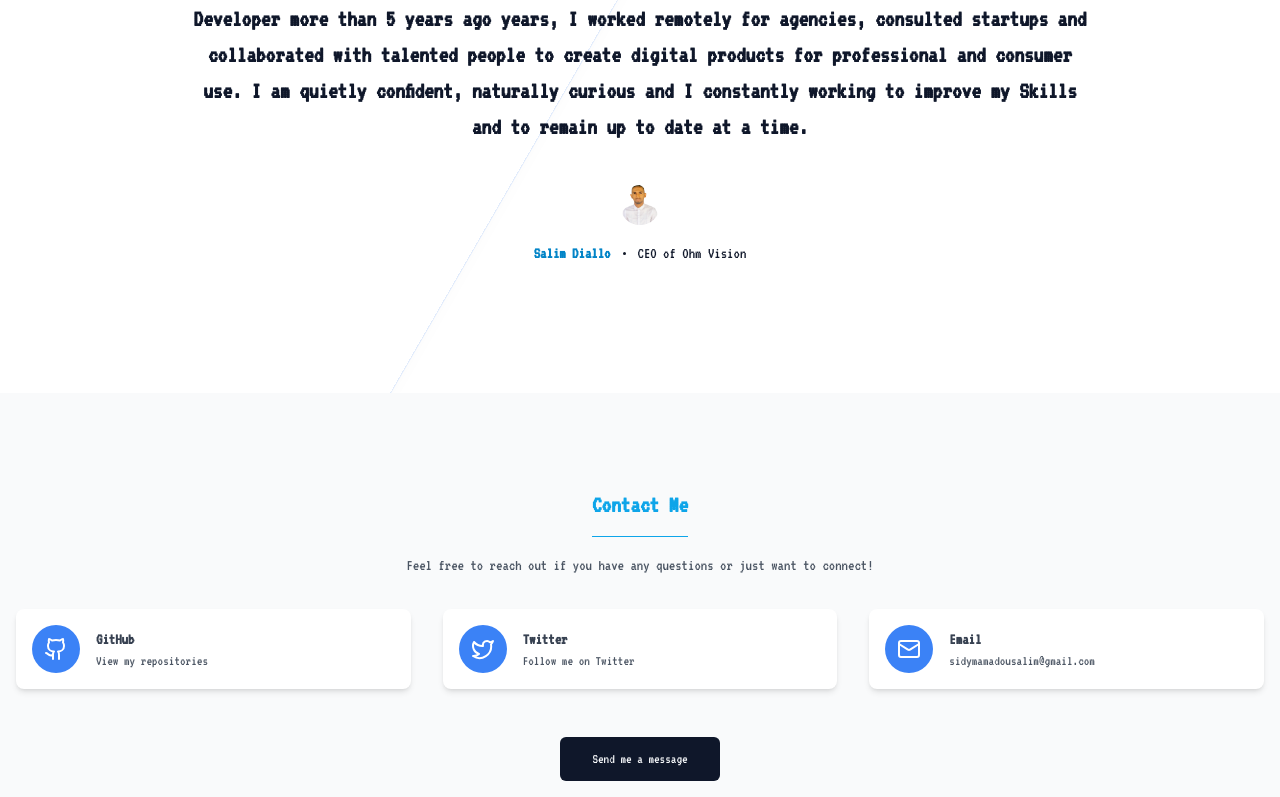
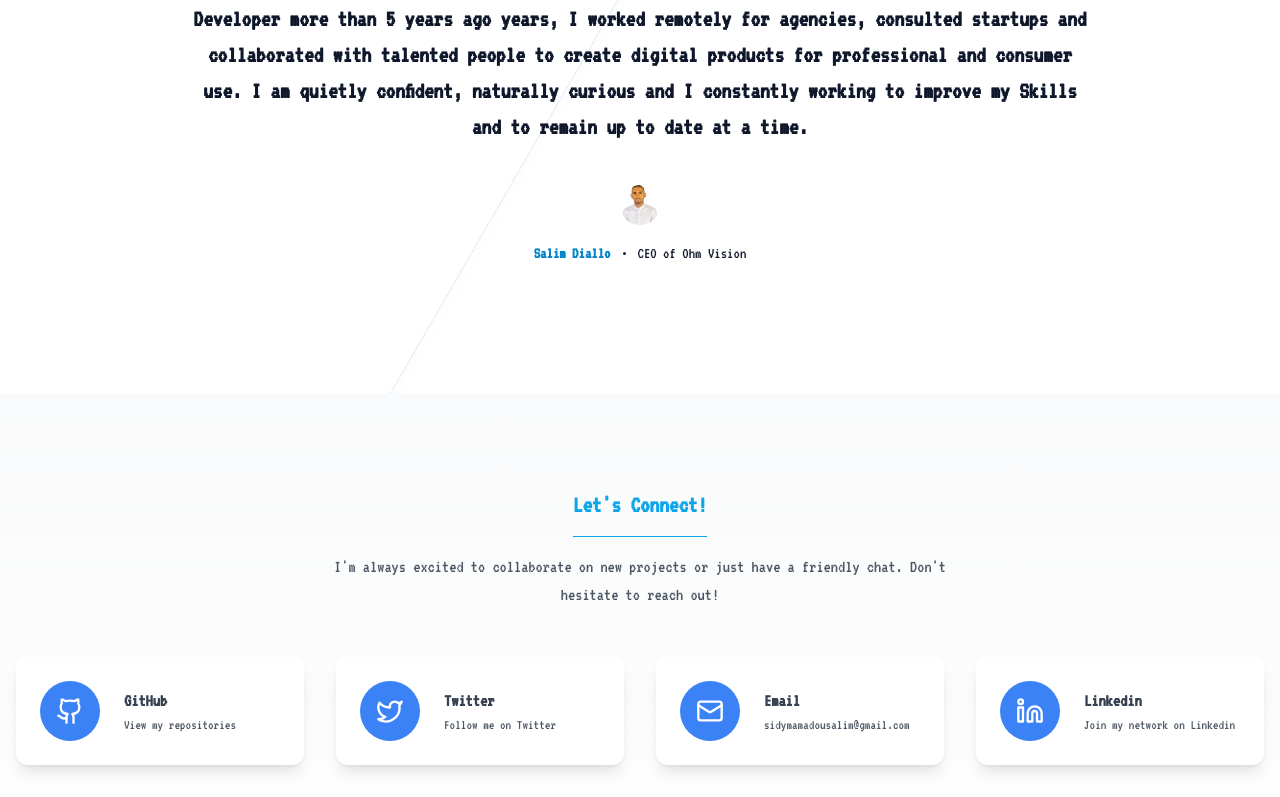
Before and after one commit to SidyMohamedSalim/salimportofolio, a Next.js app: page / in a window 1280 px wide. Shown: the part 2000-2797 px from the top of the page. Built offline with nearby package versions, Linux system fonts and the light colour scheme.

Commit message:
add linkkedin

```diff
--- a/components/Sections/Contact.tsx
+++ b/components/Sections/Contact.tsx
@@ -1,7 +1,8 @@
 "use client"
 
-import React from "react"
-import { Github, Mail, Twitter } from "lucide-react"
+import React, { useState } from "react"
+import { motion } from "framer-motion"
+import { Github, Link, Linkedin, Mail, Twitter } from "lucide-react"
 
 import { Button } from "@/components/ui/button"
 
@@ -20,68 +21,107 @@ const ContactItem: React.FC<ContactItemProps> = ({
   label,
   value,
   href,
-}) => (
-  <a
+}) => {
+  const [isHovered, setIsHovered] = useState(false)
+
+  return (
+    <motion.a
       href={href}
       target="_blank"
       rel="noreferrer noopener"
-    className="flex items-center p-4 bg-white rounded-lg shadow-md transition-all duration-300 hover:shadow-lg dark:bg-gray-800 dark:hover:bg-gray-700"
+      className="flex overflow-hidden items-center p-6 bg-white rounded-xl shadow-lg transition-all duration-300 hover:shadow-xl dark:bg-gray-800 dark:hover:bg-gray-700"
+      whileHover={{ scale: 1.05 }}
+      onHoverStart={() => setIsHovered(true)}
+      onHoverEnd={() => setIsHovered(false)}
     >
-    <div className="p-3 mr-4 text-white bg-blue-500 rounded-full">{icon}</div>
+      <motion.div
+        className="p-4 mr-6 text-white bg-blue-500 rounded-full"
+        animate={{ rotate: isHovered ? 360 : 0 }}
+        transition={{ duration: 0.5 }}
+      >
+        {icon}
+      </motion.div>
       <div>
-      <h3 className="font-semibold text-gray-700 dark:text-gray-200">
+        <h3 className="text-lg font-bold text-gray-700 dark:text-gray-200">
           {label}
         </h3>
         <p className="text-sm text-gray-600 dark:text-gray-400">{value}</p>
       </div>
-  </a>
+    </motion.a>
   )
+}
 
 export const Contacts: React.FC = () => {
   const contactItems: ContactItemProps[] = [
     {
-      icon: <Github size={24} />,
+      icon: <Github size={28} />,
       label: "GitHub",
       value: "View my repositories",
       href: siteConfig.links.github,
     },
     {
-      icon: <Twitter size={24} />,
+      icon: <Twitter size={28} />,
       label: "Twitter",
       value: "Follow me on Twitter",
       href: siteConfig.links.twitter,
     },
     {
-      icon: <Mail size={24} />,
+      icon: <Mail size={28} />,
       label: "Email",
       value: siteConfig.email,
       href: `mailto:${siteConfig.email}`,
     },
+    {
+      icon: <Linkedin size={28} />,
+      label: "Linkedin",
+      value: "Join my network on Linkedin",
+      href: siteConfig.links.linkedin,
+    },
   ]
 
   return (
-    <section id="contact" className="py-24 bg-gray-50 dark:bg-gray-900">
+    <section
+      id="contact"
+      className="py-24 bg-gradient-to-b from-gray-50 to-white dark:from-gray-900 dark:to-gray-800"
+    >
       <div className="container px-4 mx-auto">
-        <TitleSection title="Contact Me" />
-        <p className="mx-auto mt-4 max-w-2xl text-center text-gray-600 dark:text-gray-400">
-          Feel free to reach out if you have any questions or just want to
-          connect!
+        <motion.div
+          initial={{ opacity: 0, y: 20 }}
+          animate={{ opacity: 1, y: 0 }}
+          transition={{ duration: 0.5 }}
+        >
+          <TitleSection title="Let's Connect!" />
+          <p className="mx-auto mt-4 max-w-2xl text-lg text-center text-gray-600 dark:text-gray-400">
+            I'm always excited to collaborate on new projects or just have a
+            friendly chat. Don't hesitate to reach out!
           </p>
-        <div className="grid gap-8 mt-8 sm:grid-cols-2 lg:grid-cols-3">
+        </motion.div>
+        <motion.div
+          className="grid gap-8 mt-12 sm:grid-cols-2 lg:grid-cols-4"
+          initial={{ opacity: 0, y: 20 }}
+          animate={{ opacity: 1, y: 0 }}
+          transition={{ duration: 0.5, delay: 0.2 }}
+        >
           {contactItems.map((item, index) => (
             <ContactItem key={index} {...item} />
           ))}
-        </div>
-        <div className="mt-12 text-center">
+        </motion.div>
+        <motion.div
+          className="mt-16 text-center"
+          initial={{ opacity: 0, y: 20 }}
+          animate={{ opacity: 1, y: 0 }}
+          transition={{ duration: 0.5, delay: 0.4 }}
+        >
           <Button
             size="lg"
             onClick={() =>
               (window.location.href = `mailto:${siteConfig.email}`)
             }
+            className="px-8 py-3 text-lg font-semibold text-white bg-blue-600 rounded-full transition-colors duration-300 hover:bg-blue-700"
           >
             Send me a message
           </Button>
-        </div>
+        </motion.div>
       </div>
     </section>
   )
--- a/components/icons.tsx
+++ b/components/icons.tsx
@@ -1,4 +1,5 @@
 import {
+  Linkedin,
   LucideProps,
   Moon,
   SunMedium,
--- a/components/site-header.tsx
+++ b/components/site-header.tsx
@@ -1,4 +1,5 @@
 import Link from "next/link"
+import { Linkedin } from "lucide-react"
 
 import { siteConfig } from "@/config/site"
 import { buttonVariants } from "@/components/ui/button"
@@ -43,6 +44,21 @@ export function SiteHeader() {
                 <span className="sr-only">Twitter</span>
               </div>
             </Link>
+            <Link
+              href={siteConfig.links.linkedin}
+              target="_blank"
+              rel="noreferrer"
+            >
+              <div
+                className={buttonVariants({
+                  size: "sm",
+                  variant: "ghost",
+                })}
+              >
+                <Linkedin className="w-5 h-5" />
+                <span className="sr-only">Linkedin</span>
+              </div>
+            </Link>
 
             <ThemeToggle />
           </nav>
--- a/config/site.ts
+++ b/config/site.ts
@@ -13,6 +13,7 @@ export const siteConfig = {
   links: {
     twitter: "https://x.com/salimdiallo01",
     github: "https://github.com/SidyMohamedSalim",
+    linkedin: "https://www.linkedin.com/in/salim-diallo-855696264/",
   },
   dropMenu: [
     {
```
Lines whose indentation alone changed are shown as unchanged.
